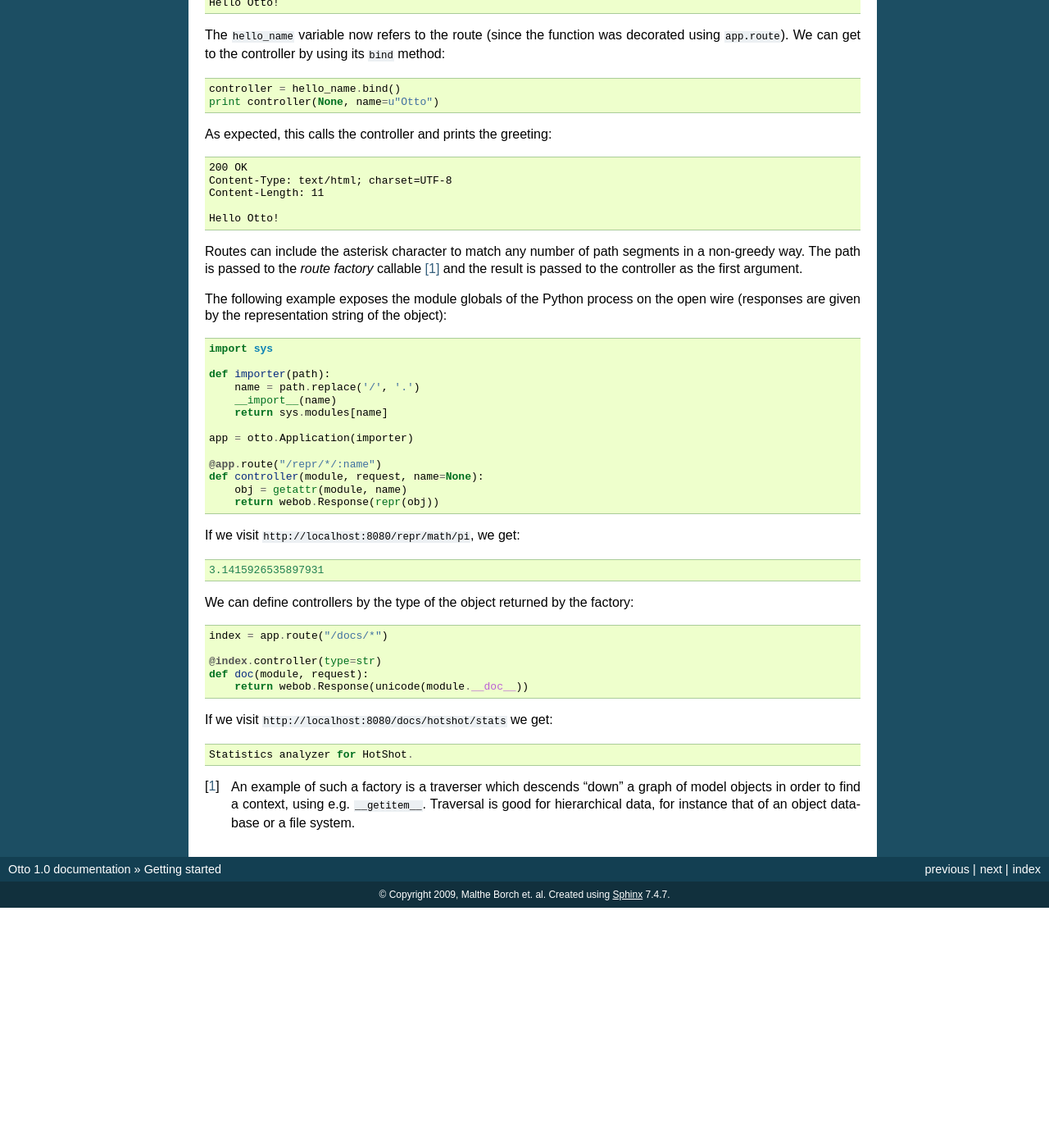
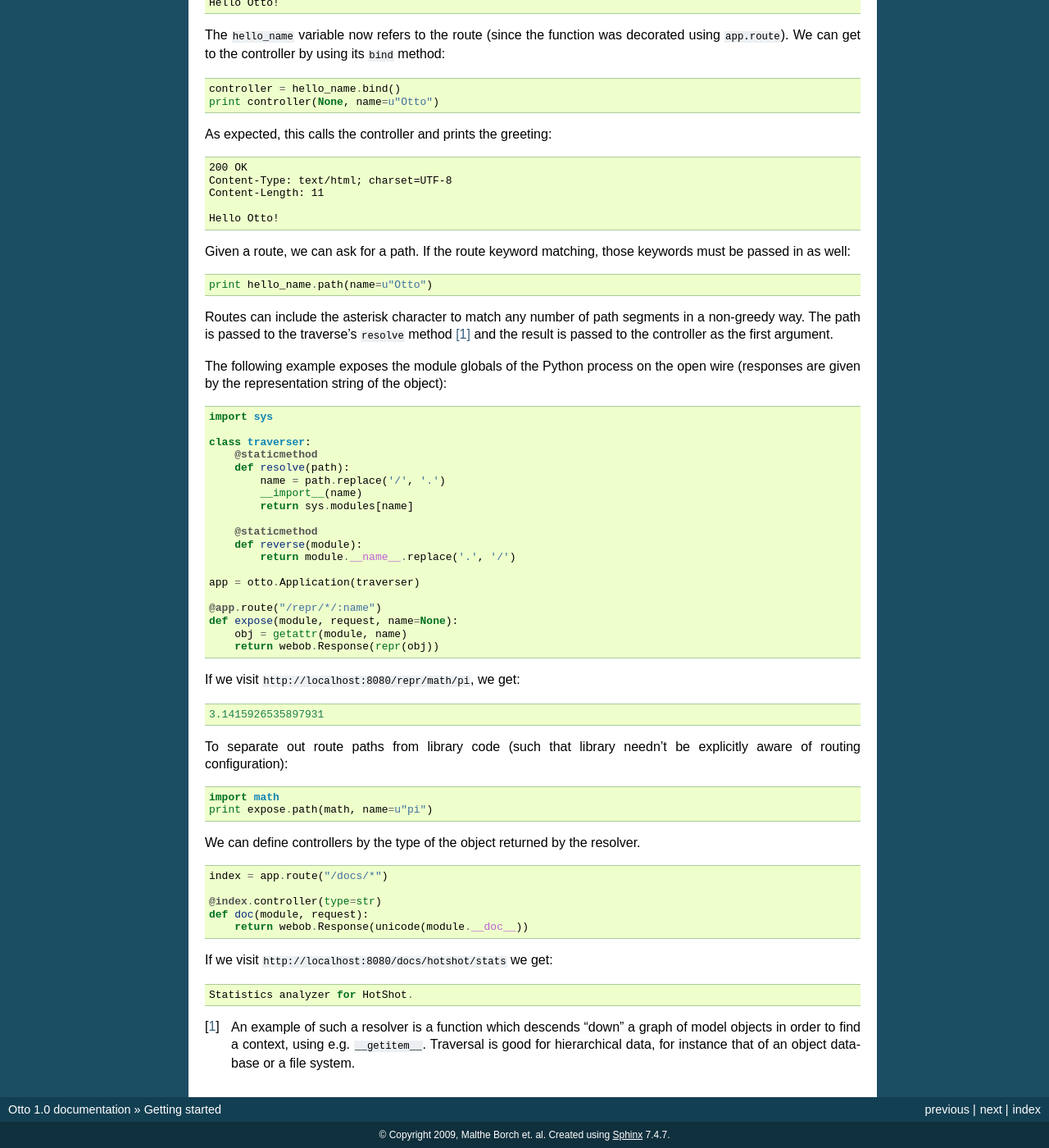
Before and after one commit to malthe/otto, a Sphinx documentation site: the page built from otto/docs/getting_started.rst, in a window 1280 px wide and 1400 px high, scrolled down 758 px. Shown: the whole window at 82% size. Built offline with Sphinx 7.4.7, drawn with Linux system fonts in a browser that asks for light colours; before the commit the page ends 1865 px from its top, so only the background shows below that.

Commit message:
Reimplemented path resolution as a two-way traverser class which needs methods ``resolve`` and ``reverse``.

```diff
--- a/otto/docs/getting_started.rst
+++ b/otto/docs/getting_started.rst
@@ -81,9 +81,24 @@ As expected, this calls the controller and prints the greeting::
   >>> from otto.tests.mock.simple_server import assert_printed
   >>> assert_printed(code, locals(), output)
 
+Given a route, we can ask for a path. If the route keyword matching,
+those keywords must be passed in as well:
+
+.. code-block:: python
+
+  print hello_name.path(name=u"Otto")
+
+.. -> code
+
+  /Otto
+
+.. -> output
+
+  >>> assert_printed(code, locals(), output)
+
 Routes can include the asterisk character to match any number of path
-segments in a non-greedy way. The path is passed to the *route
-factory* callable [#]_ and the result is passed to the controller as
+segments in a non-greedy way. The path is passed to the traverse's
+``resolve`` method [#]_ and the result is passed to the controller as
 the first argument.
 
 The following example exposes the module globals of the Python process
@@ -94,15 +109,21 @@ the object):
 
   import sys
 
-  def importer(path):
-      name = path.replace('/', '.')
-      __import__(name)
-      return sys.modules[name]
+  class traverser:
+      @staticmethod
+      def resolve(path):
+          name = path.replace('/', '.')
+          __import__(name)
+          return sys.modules[name]
 
-  app = otto.Application(importer)
+      @staticmethod
+      def reverse(module):
+          return module.__name__.replace('.', '/')
+
+  app = otto.Application(traverser)
 
   @app.route("/repr/*/:name")
-  def controller(module, request, name=None):
+  def expose(module, request, name=None):
       obj = getattr(module, name)
       return webob.Response(repr(obj))
 
@@ -114,8 +135,24 @@ If we visit ``http://localhost:8080/repr/math/pi``, we get::
 
   >>> assert_response("/repr/math/pi", app, output)
 
+To separate out route paths from library code (such that library
+needn't be explicitly aware of routing configuration):
+
+.. code-block:: python
+
+  import math
+  print expose.path(math, name=u"pi")
+
+.. -> code
+
+  /repr/math/pi
+
+.. -> output
+
+  >>> assert_printed(code, locals(), output)
+
 We can define controllers by the type of the object returned by the
-factory:
+resolver.
 
 .. code-block:: python
 
@@ -133,4 +170,4 @@ If we visit ``http://localhost:8080/docs/hotshot/stats`` we get::
 
   >>> assert_response("/docs/hotshot/stats", app, output)
 
-.. [#] An example of such a factory is a traverser which descends “down” a graph of model objects in order to find a context, using e.g. ``__getitem__``. Traversal is good for hierarchical data, for instance that of an object database or a file system.
+.. [#] An example of such a resolver is a function which descends “down” a graph of model objects in order to find a context, using e.g. ``__getitem__``. Traversal is good for hierarchical data, for instance that of an object database or a file system.
```
Also changed, not shown: otto/docs/readme.rst (+13 -8 lines), otto/docs/reference.rst (+4 -4 lines), 2 other files.
